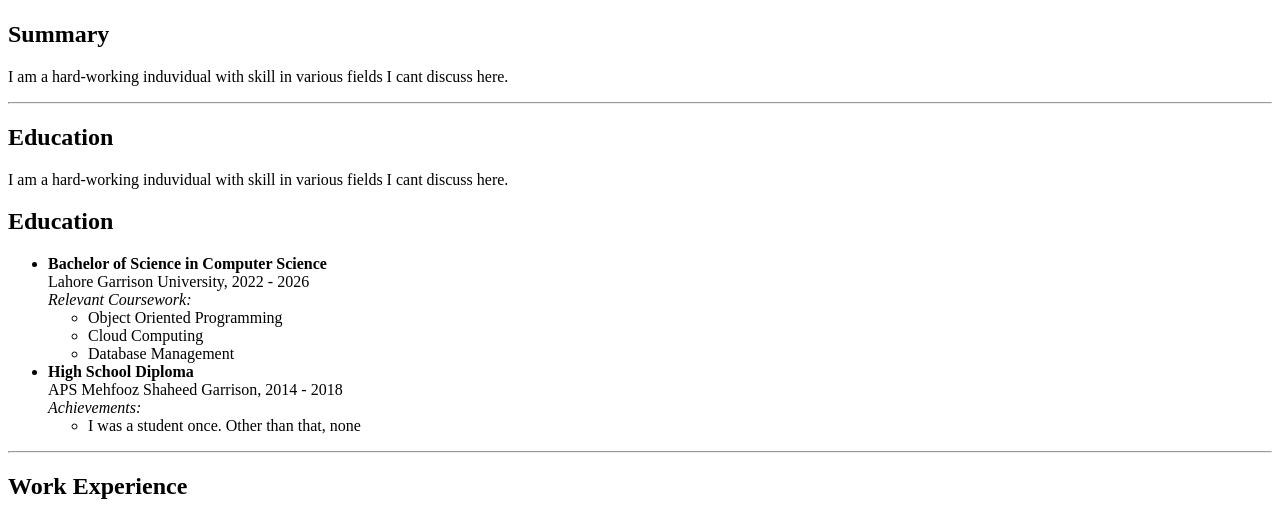
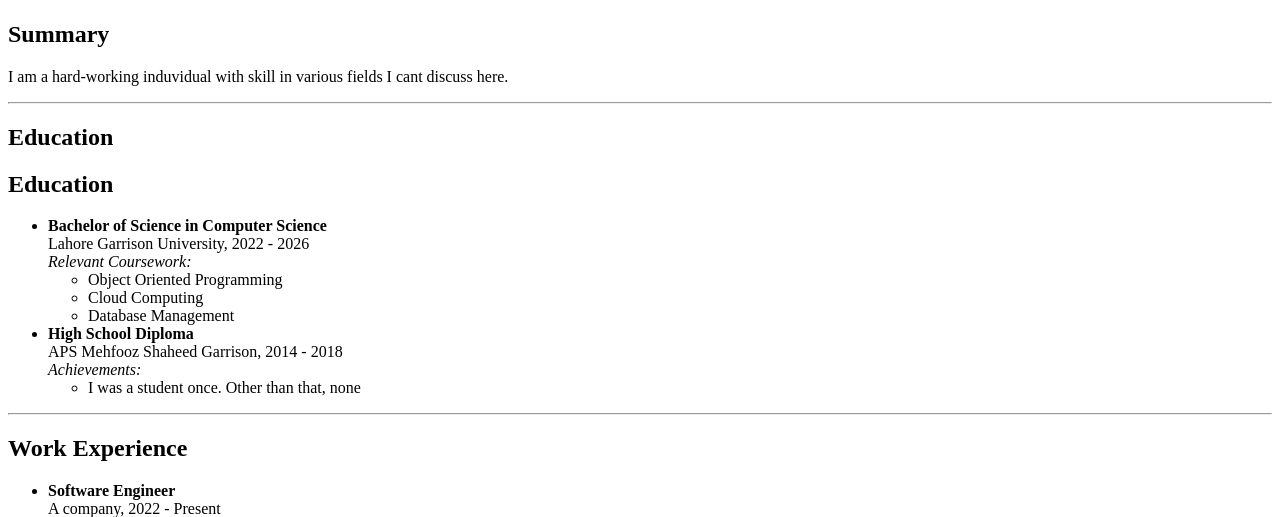
Before and after one commit to mohsinchaudhhry/Portfolio-github, a plain HTML site: page index.html in a window 1280 px wide. Shown: the part 233-750 px from the top of the page. Drawn offline with Linux system fonts and the light colour scheme.

Commit message:
Update index.html

```diff
--- a/index.html
+++ b/index.html
@@ -22,9 +22,6 @@
 
     <section>
         <h2>Education</h2>
-        <p>
-            I am a hard-working induvidual with skill in various fields I cant discuss here.
-        </P>
             </section>
             <section>
                 <h2>Education</h2>
```
